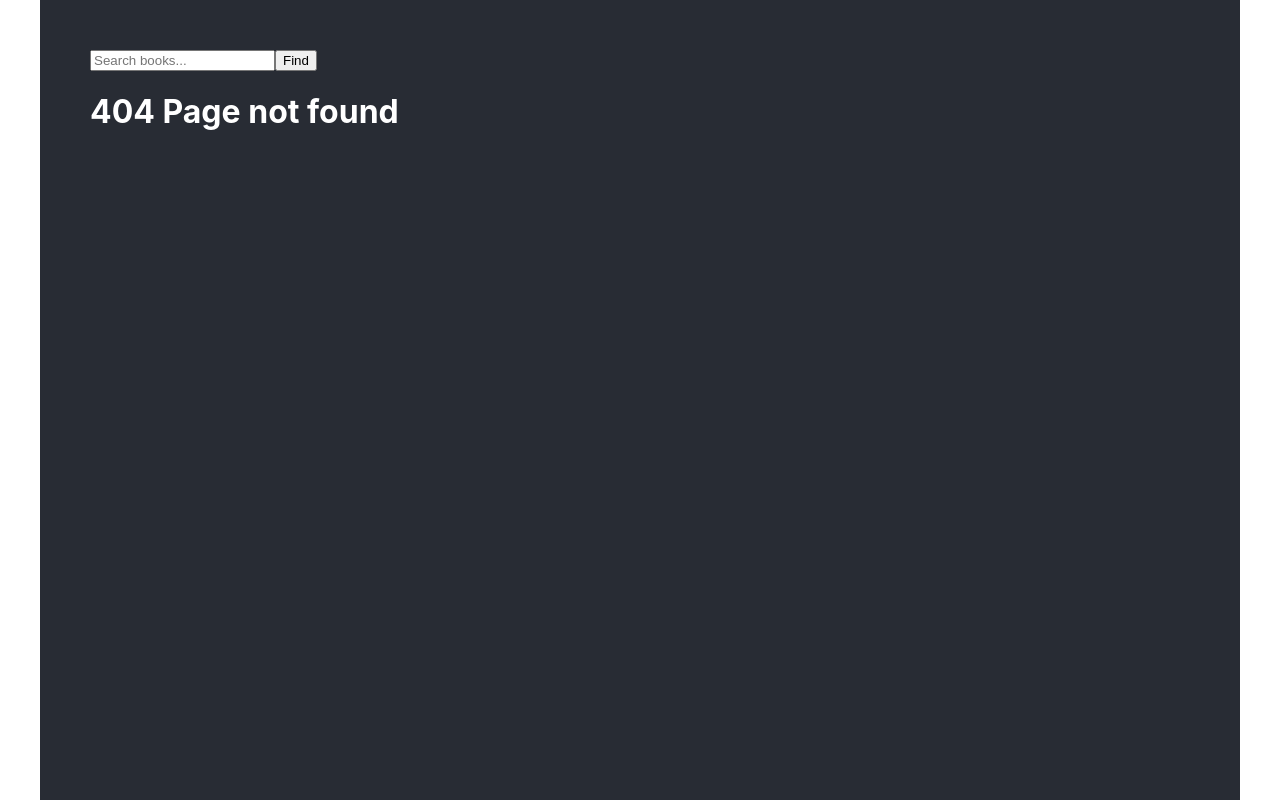
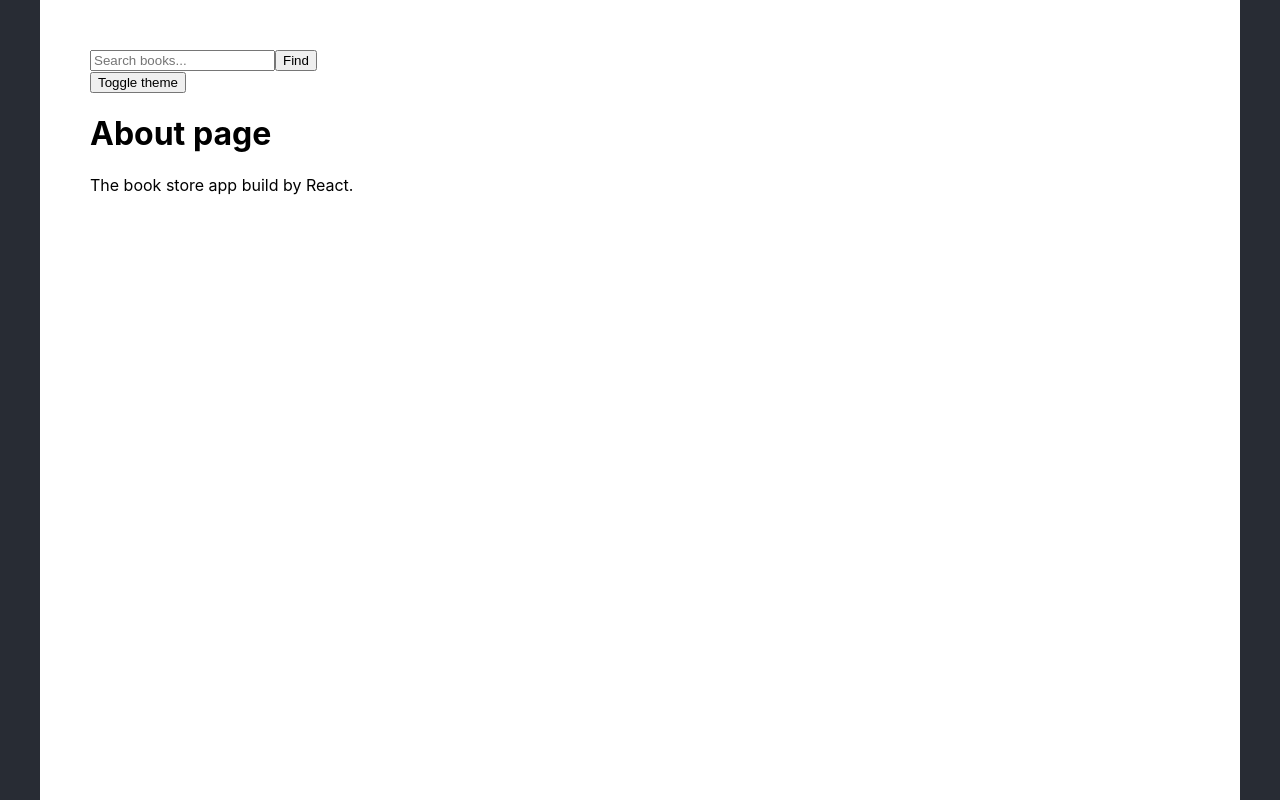
Before and after one commit to VerterTRG/React_BookStore, a React (Create React App) app: page /about in a window 1280 px wide. Before the commit this address led to /404. Built offline with nearby package versions, Linux system fonts and the light colour scheme.

Commit message:
Theme dark/light toggler implementation

```diff
--- /dev/null
+++ b/src/components/About/About.js
@@ -0,0 +1,10 @@
+const About = () => {
+    return (
+        <div className="about">
+            <h1>About page</h1>
+            <p>The book store app build by React.</p>
+        </div>
+    )
+}
+
+export default About;
--- a/src/components/App/App.js
+++ b/src/components/App/App.js
@@ -2,24 +2,34 @@ import "./App.scss";
 
 import { BrowserRouter, Navigate, Route, Routes } from "react-router-dom";
 
+import About from "../About/About";
 import BookDetail from "../BooksList/BookDetail/BookDetail";
 import BookList from "../BooksList/BookList";
 import NotFound from "../NotFound/NotFound";
 import SearchBar from "../SearchBar/SearchBar";
+import { ThemeContext } from "../../context";
+import ThemeToggler from "../ThemeToggler/ThemeToggler";
 import { useState } from "react";
 
 function App() {
   const [search, setSearch] = useState("");
-  // const [selectedBook, setSelectedBook] = useState(null);
+  const [theme, setTheme] = useState("dark");
+
+  const toggleTheme = () => {
+    setTheme((prevTheme) => (prevTheme === "light" ? "dark" : "light"));
+  };
 
   return (
+    <ThemeContext.Provider value={{ theme, toggleTheme}}>
       <BrowserRouter>
         <div className="app">
           <div className="container" style={{ margin: 50 }}>
             <SearchBar setSearch={setSearch} />
+            <ThemeToggler />
             <Routes>
               <Route path="/" element={<BookList search={search} />} />
               <Route path="/book/:bookId" element={<BookDetail />} />
+              <Route path="/about" element={<About />} />
 
               <Route path="*" element={<Navigate to="/404" />} />
               <Route path="/404" element={<NotFound />} />
@@ -29,6 +39,7 @@ function App() {
           </div>
         </div>
       </BrowserRouter>
+    </ThemeContext.Provider>
   );
 }
 
--- a/src/components/App/App.scss
+++ b/src/components/App/App.scss
@@ -14,3 +14,13 @@
       color: #4cbbbb;
     }
 }
+
+body[data-theme="light"] .app {
+  background-color: #282c34;
+  color: white;
+}
+
+body[data-theme="dark"] .app {
+  background-color: white;
+  color: black;
+}
--- a/src/components/NotFound/NotFound.js
+++ b/src/components/NotFound/NotFound.js
@@ -1,6 +1,6 @@
 const NotFound = () => {
     return (
-        <h1>404 Page not found</h1>
+        <h1>Error 404: Page not found</h1>
     )
 }
 
--- /dev/null
+++ b/src/components/ThemeToggler/ThemeToggler.js
@@ -0,0 +1,14 @@
+import { useContext, useEffect } from "react";
+
+import { ThemeContext } from "../../context";
+
+const ThemeToggler = () => {
+  const { theme, toggleTheme } = useContext(ThemeContext);
+  useEffect(() => {
+    document.body.dataset.theme = theme;
+  }, [theme]);
+
+  return <button onClick={toggleTheme}>Toggle theme</button>;
+};
+
+export default ThemeToggler;
--- /dev/null
+++ b/src/context.js
@@ -0,0 +1,3 @@
+import React from "react";
+
+export const ThemeContext = React.createContext();
--- a/src/index.js
+++ b/src/index.js
@@ -1,4 +1,4 @@
-import './styles/index.css';
+import './styles/index.scss';
 
 import App from './components/App/App';
 import React from 'react';
--- a/src/styles/index.css
+++ b/src/styles/index.scss
@@ -12,3 +12,13 @@ code {
   font-family: source-code-pro, Menlo, Monaco, Consolas, 'Courier New',
     monospace;
 }
+
+body[data-theme="light"] {
+  background-color: white;
+  color: black;
+}
+
+body[data-theme="dark"] {
+  background-color: #282c34;
+  color: white;
+}
```
Lines whose indentation alone changed are shown as unchanged.
